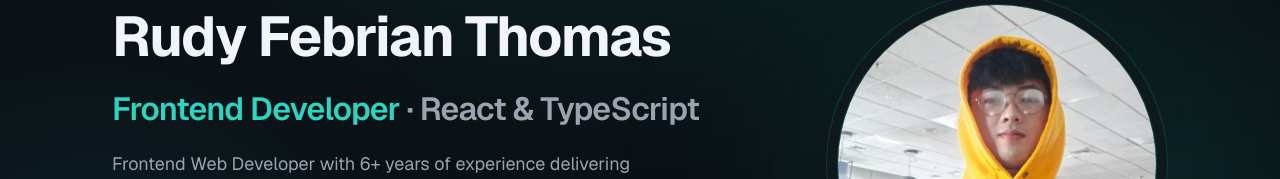
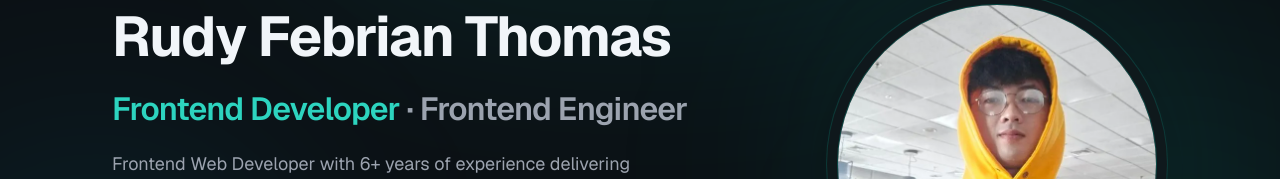
Before and after one commit to rudyfebrianthomas/rudyfebrianthomas.github.io, a Next.js app: page / in a window 1280 px wide. Shown: the part 213-392 px from the top of the page. Built offline with nearby package versions, Linux system fonts and the light colour scheme.

Commit message:
fix(profile): render role subtitle from profile.roles instead of React & TypeScript

```diff
--- a/src/components/sections/Profile.tsx
+++ b/src/components/sections/Profile.tsx
@@ -25,7 +25,12 @@ export function Profile() {
             <span className="font-semibold text-primary">
               {profile.roles[0]}
             </span>
-            <span className="text-on-surface-variant"> · React &amp; TypeScript</span>
+            {profile.roles[1] && (
+              <span className="text-on-surface-variant">
+                {" "}
+                · {profile.roles[1]}
+              </span>
+            )}
           </p>
 
           <p className="max-w-xl text-body-lg leading-relaxed text-on-surface-variant">
```
